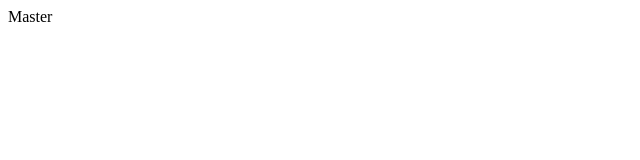
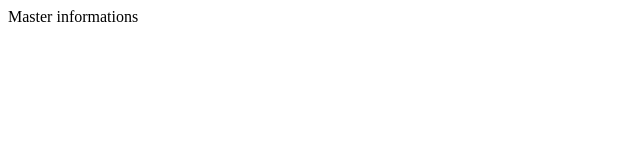
Before and after one commit to wayytoogood/final-repo-local, a plain HTML site: page index.html in a window 1280 px wide. Shown: the whole page, without its empty margins (0-640 px from the left). Drawn offline with Linux system fonts and the light colour scheme.

Commit message:
master informations on div

```diff
--- a/index.html
+++ b/index.html
@@ -1 +1 @@
-<div>Master</div>
+<div>Master informations</div>
```
